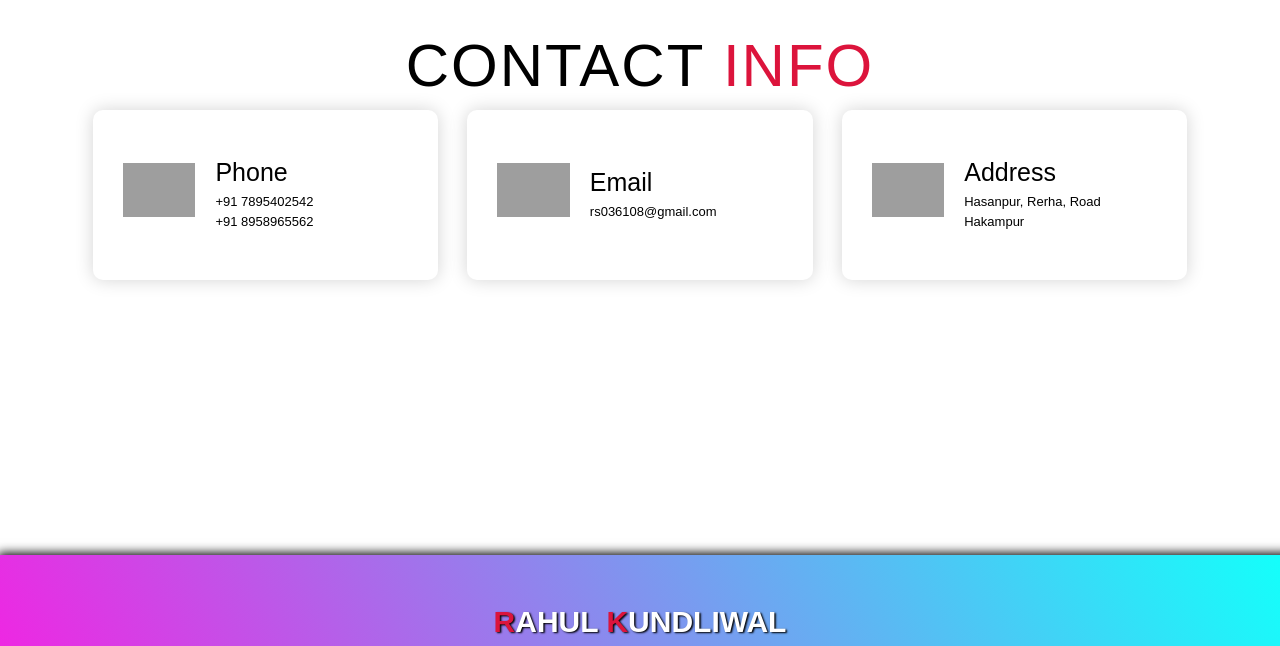
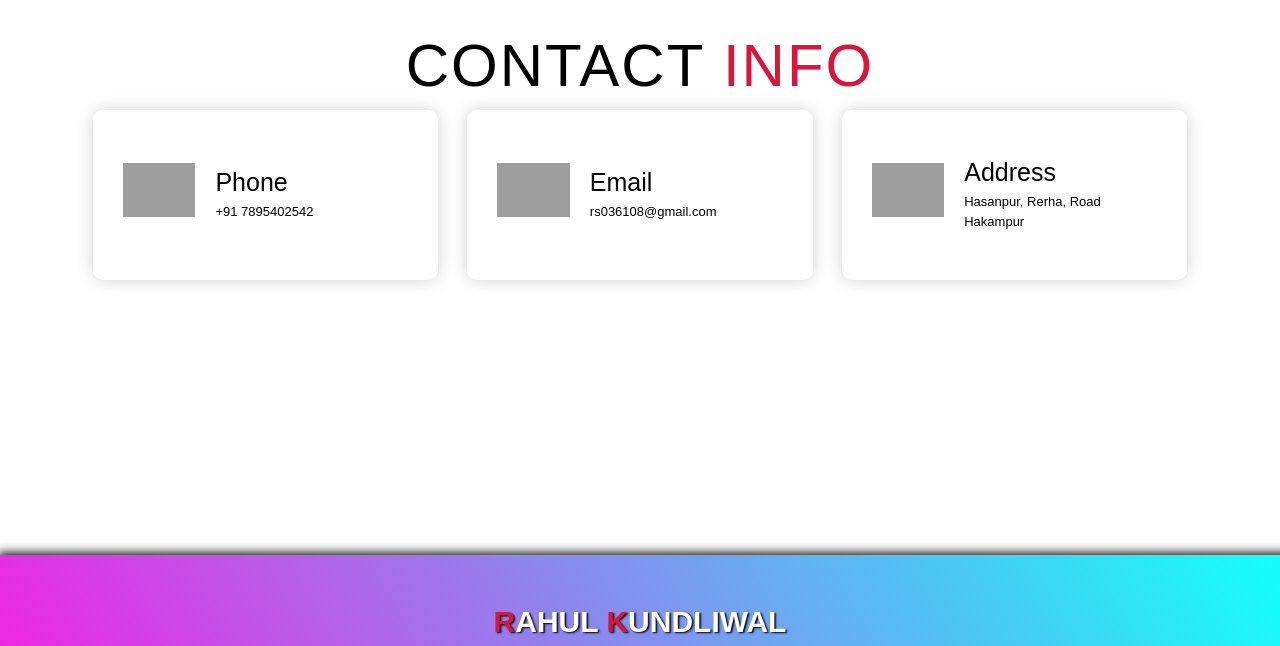
Before and after one commit to rs036108/rahulkundliwal.github.io, a plain HTML site: page index.html in a window 1280 px wide. Shown: the part 5087-5733 px from the top of the page. Drawn offline with Linux system fonts and the light colour scheme; grey boxes are pictures that could not be loaded.

Commit message:
Update index.html
Jdkd

```diff
--- a/index.html
+++ b/index.html
@@ -233,7 +233,8 @@ document.onmouseup = mousehandler;
           <div class="contact-info">
             <h1>Phone</h1>
             <h2>+91 7895402542</h2>
-            <h2>+91 8958965562</h2>
+
+
           </div>
         </div>
         <div class="contact-item">
```
